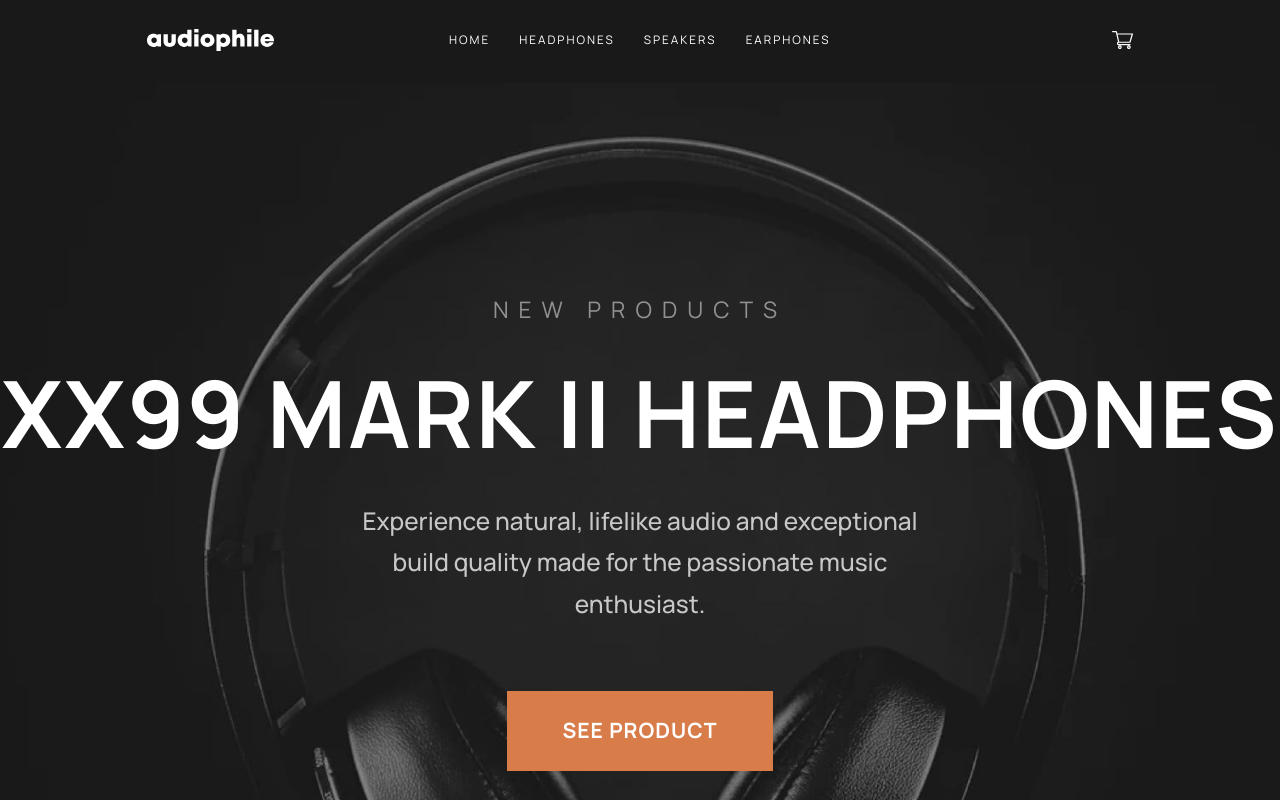
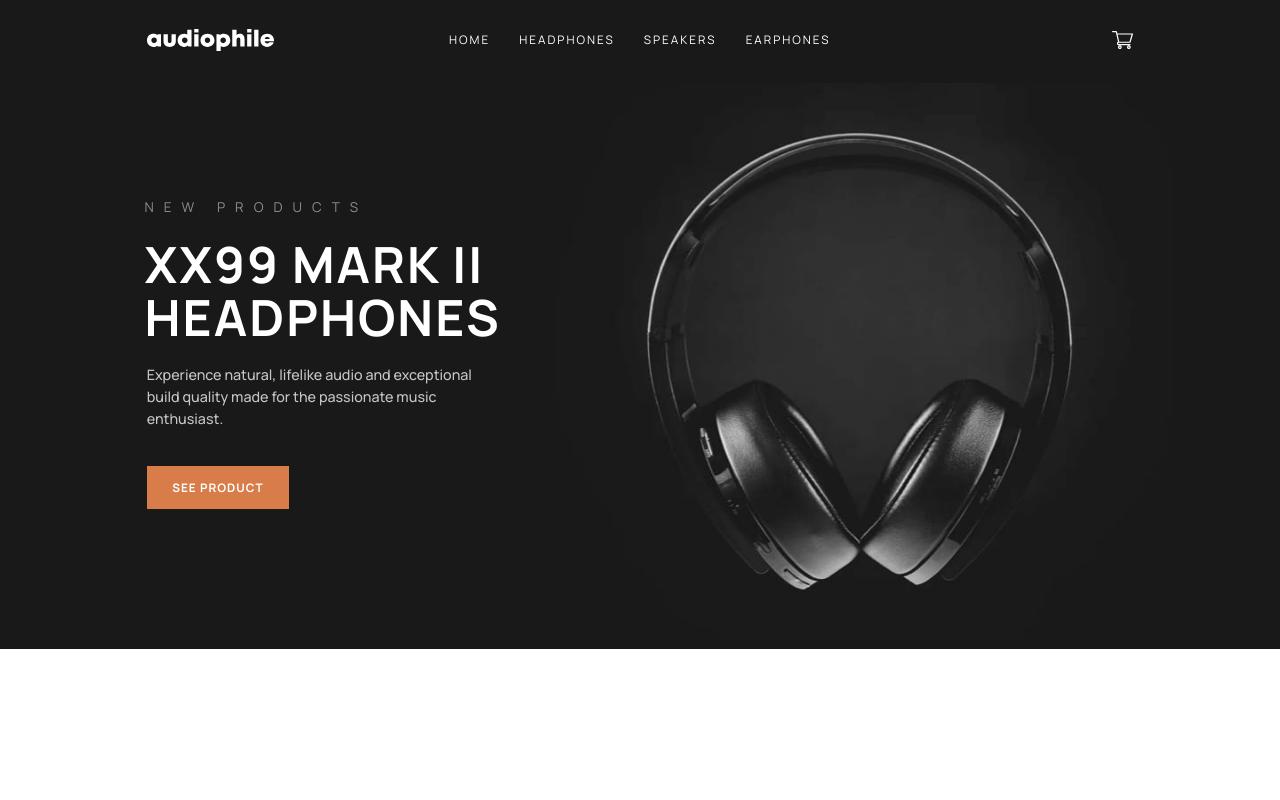
Before and after one commit to waquintero-ia/audophileEcomerce, a React (Vite) app: page /#/ in a window 1280 px wide. Shown: the top 800 px of the page. Built offline with nearby package versions, Linux system fonts and the light colour scheme.

Commit message:
fixed hero component desktop

```diff
--- a/src/App.css
+++ b/src/App.css
@@ -48,3 +48,25 @@ body {
   }
 
 }
+
+@media (min-width: 80rem){
+  .flow__hero > * + * {
+    margin-top: 2.78vw;
+  }
+
+  .flow__hero__description > * + * {
+    margin-top: 1.67vw;
+  }
+
+  .flow__hero__title > * + * {
+    margin-top: 1.67vw;
+  }
+
+  .hero{
+    background-image: url('/images/image-hero.jpg');
+    background-size: 100%;
+    background-repeat: no-repeat;
+    background-position: center;
+    background-position-y: -6.94vw;
+  }
+}
--- a/src/assets/component/ButtonHome.jsx
+++ b/src/assets/component/ButtonHome.jsx
@@ -1,11 +1,12 @@
 const ButtonHome = () => {
 
   const global__button = 'uppercase bg-orange-100 w-[42.67vw] min-h-[12.8vw] text-13-sm font-bold tracking-[0.0625rem]'
-  const global__button__md = 'md:text-13-md md:w-[20.84vw] min-h-[6.25vw]'
+  const global__button__md = 'md:text-13-md md:w-[20.84vw] md:min-h-[6.25vw]'
+  const global__button__xl = 'xl:text-13-xl xl:w-[11.12vw] xl:min-h-[3.34vw]'
 
   return (
     <>
-      <button type="button" className={`${global__button} ${global__button__md}`}>
+      <button type="button" className={`${global__button} ${global__button__md} ${global__button__xl}`}>
         See product
       </button>
     </>
--- a/src/assets/component/Hero.jsx
+++ b/src/assets/component/Hero.jsx
@@ -4,30 +4,37 @@ const Hero = () => {
 
   const global__hero = 'text-white flex flex-col justify-center items-center bg-black-100 px-[6.4vw] pt-[28.8vw] pb-[29.87vw]'
   const global__hero__md = 'md:px-0 md:pt-[16.41vw] md:pb-[21.75vw]'
+  const global__hero__xl = 'xl:justify-start xl:items-start xl:px-[11.46vw] xl:pt-[8.89vw] xl:pb-[10.98vw]'
   const global__container__hero = 'flex flex-col justify-center items-center'
+  const global__container__hero__md = 'md:w-[45.44vw]'
+  const global__container__hero__xl = 'xl:w-[27.5vw]'
   const global__subtitle = 'text-14-sm tracking-[0.625rem] opacity-[49.64%]'
   const global__subtitle__md = 'md:text-14-md'
+  const global__subtitle_xl = 'xl:text-14-xl'
   const global__title = 'text-36-sm font-bold leading-[110%] tracking-[0.080625rem]'
   const global__title__md = 'md:text-56-md md:leading-[100%] tracking-[0.125rem]'
+  const global__title_xl = 'xl:text-56-xl xl:leading-[105%]'
   const global__description = 'text-15-sm font-medium leading-[160%] opacity-[75%]'
-  const global__description__md = 'md:text-15-md md:w-[349px md:leading-[170%] w-[45.45vw]'
+  const global__description__md = 'md:text-15-md md:leading-[170%]'
+  const global__description_xl = 'xl:text-15-xl xl:leading-[154%]'
 
   const utils__uppercase = 'uppercase'
   const utils__text__center = 'text-center'
+  const utils__text_left__xl = 'xl:text-left'
 
   return (
     <>
-      <article className={`hero flow__hero ${global__hero} ${global__hero__md}`}>
-        <div className={`container_hero flow__hero__description ${global__container__hero}`}>
+      <article className={`hero flow__hero ${global__hero} ${global__hero__md} ${global__hero__xl}`}>
+        <div className={`container_hero flow__hero__description ${global__container__hero} ${global__container__hero__md} ${global__container__hero__xl}`}>
           <div className="container__title flow__hero__title">
-            <p className={`subtitle ${global__subtitle} ${global__subtitle__md} ${utils__uppercase} ${utils__text__center}`}>
+            <p className={`subtitle ${global__subtitle} ${global__subtitle__md} ${global__subtitle_xl} ${utils__uppercase} ${utils__text__center} ${utils__text_left__xl}`}>
               New products
             </p>
-            <h1 className={`title ${global__title} ${global__title__md} ${utils__uppercase} ${utils__text__center}`}>
+            <h1 className={`title ${global__title} ${global__title__md} ${global__title_xl} ${utils__uppercase} ${utils__text__center} ${utils__text_left__xl}`}>
               XX99 Mark II Headphones
             </h1>
           </div>
-          <p className={`description ${global__description} ${global__description__md} ${utils__text__center}`}>
+          <p className={`description ${global__description} ${global__description__md} ${global__description_xl} ${utils__text__center} ${utils__text_left__xl}`}>
             Experience natural, lifelike audio and exceptional build quality made for the passionate music enthusiast.
           </p>
         </div>
--- a/tailwind.config.js
+++ b/tailwind.config.js
@@ -16,10 +16,13 @@ export default {
         '13-xl': 'calc(0.0625rem + 0.84vw)',
         '14-sm': 'calc(0.0625rem + 3.47vw)',
         '14-md': 'calc(0.0625rem + 1.70vw)',
+        '14-xl': 'calc(0.0625rem + 0.98vw)',
         '15-sm': 'calc(0.0625rem + 3.74vw)',
         '15-md': 'calc(0.0625rem + 1.83vw)',
+        '15-xl': 'calc(0.0625rem + 1.04vw)',
         '36-sm': 'calc(0.0625rem + 9.34vw)',
         '56-md': 'calc(0.0625rem + 7.17vw)',
+        '56-xl': 'calc(0.0625rem + 3.82vw)',
       },
     },
   },
```
Also changed, not shown: public/images/image-hero.jpg (added).
